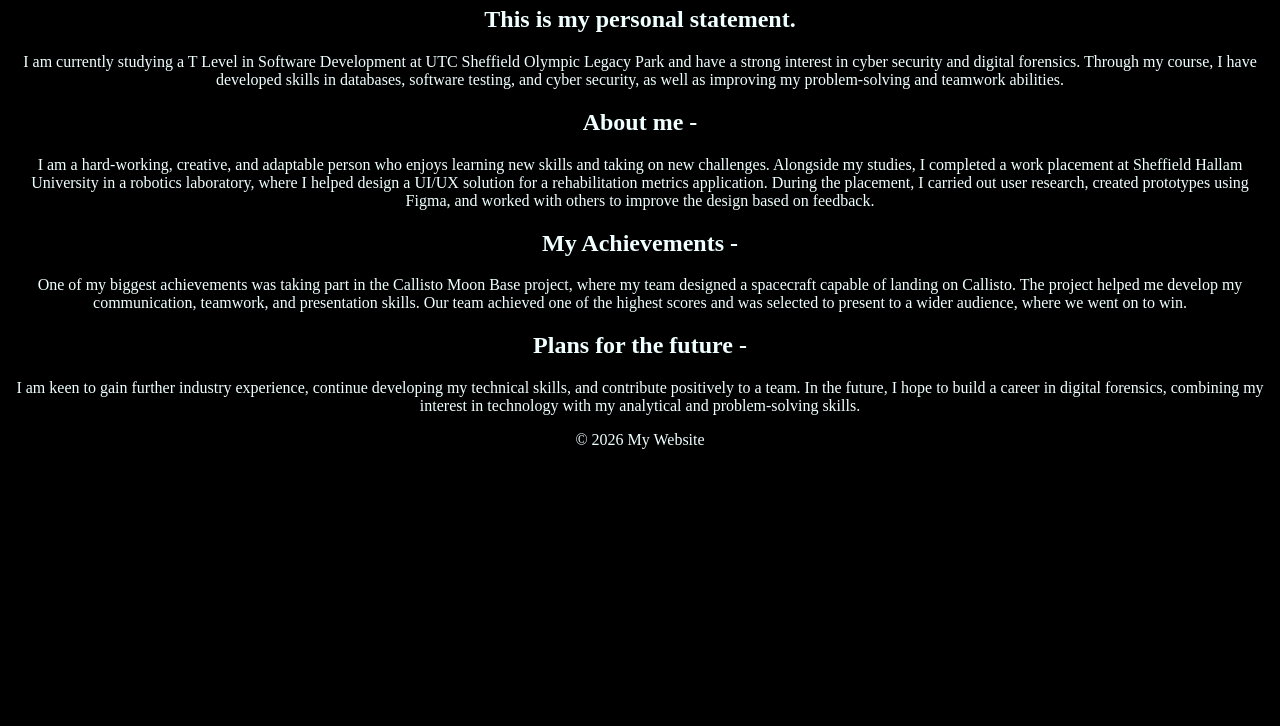
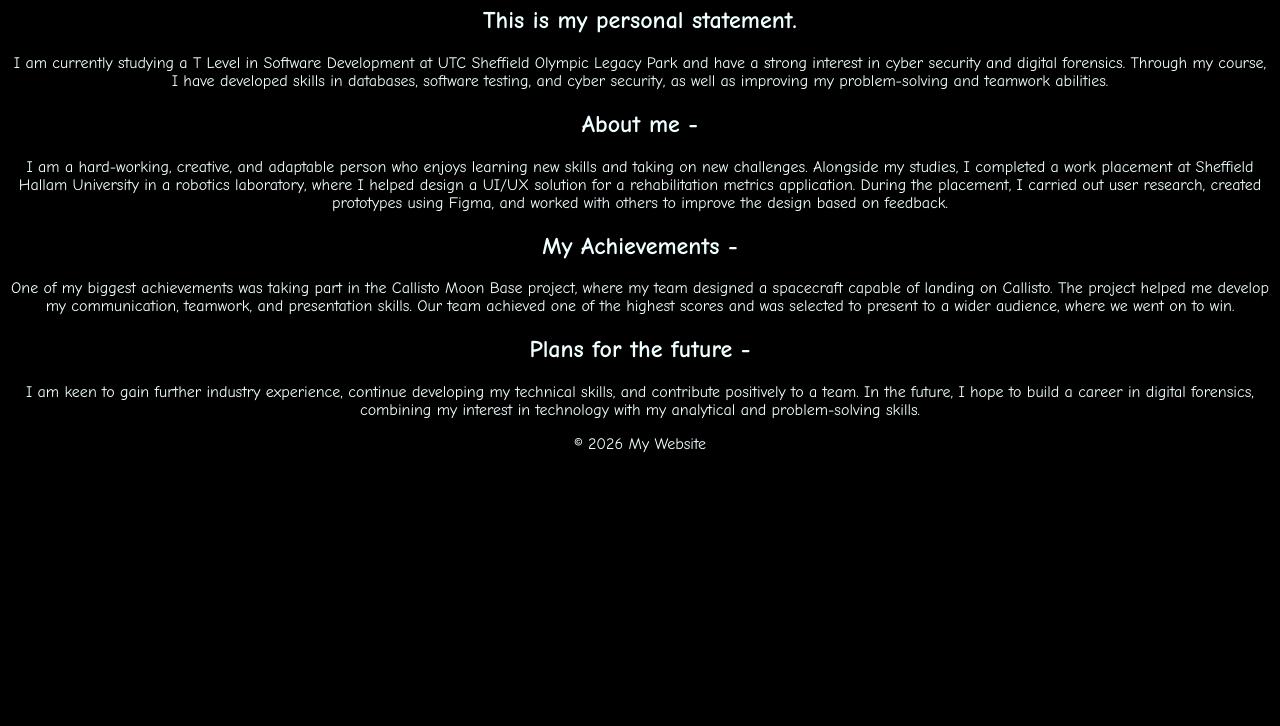
Before and after one commit to sumayya121/sumayya121-first-, a plain HTML site: page portfolio2.html in a window 1280 px wide. Shown: the part 74-800 px from the top of the page. Drawn offline with Linux system fonts and the light colour scheme.

Commit message:
Update portfolio2.html

```diff
--- a/portfolio2.html
+++ b/portfolio2.html
@@ -8,6 +8,7 @@
         background-color: black;
         color: azure;
         text-align: center;
+        font-family: 'Comic Sans MS', cursive;
     }
 
 </style>
```
